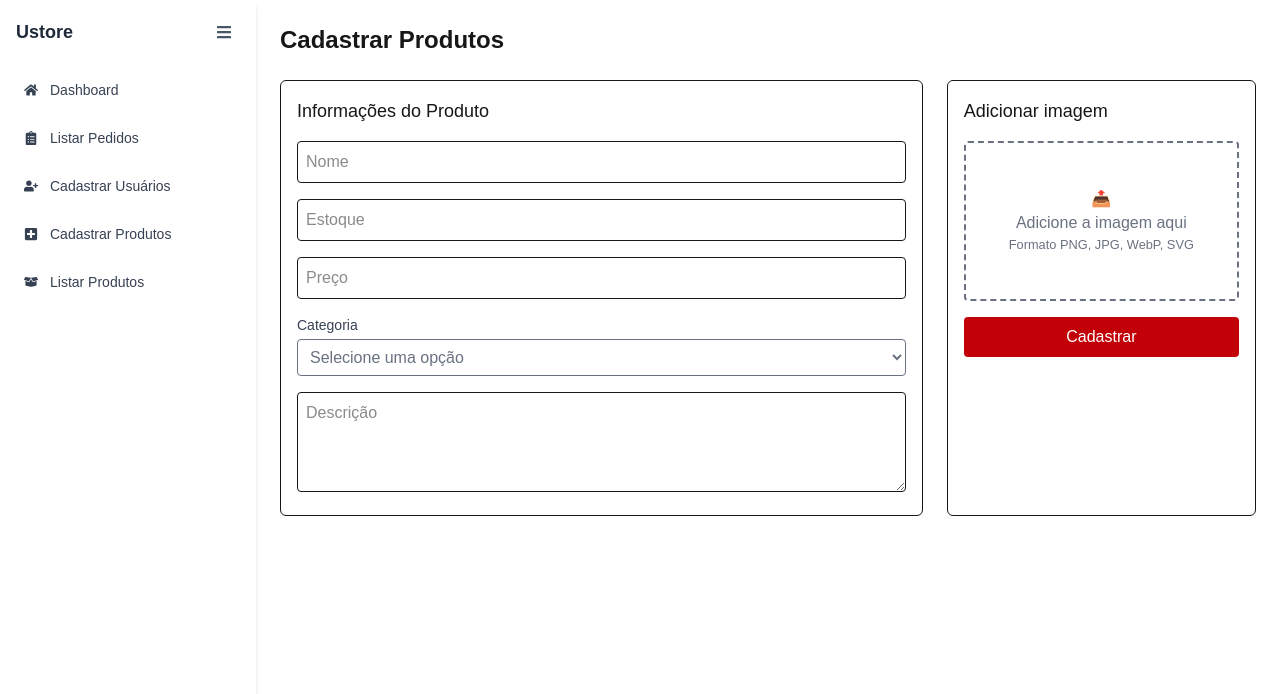
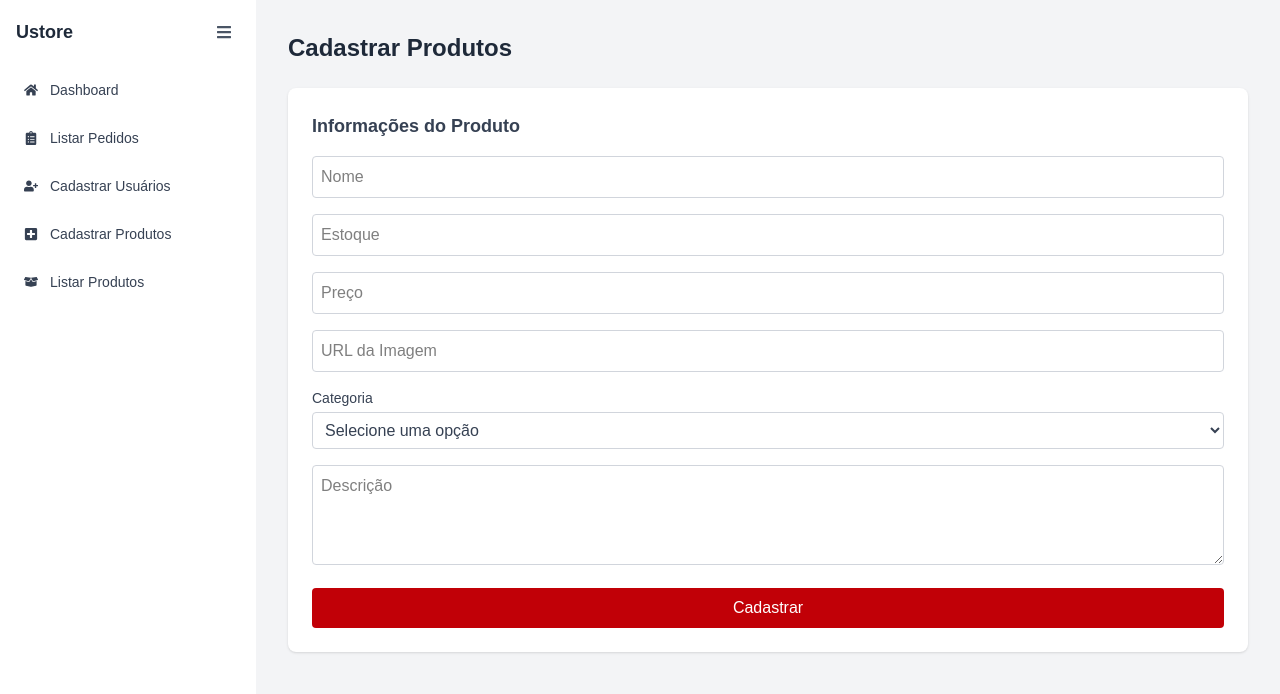
Before and after one commit to Vanessa867/Front_Squad36_Claro, a Next.js app in the folder claro/: page /CadastrarProdutos in a window 1280 px wide. Shown: the top 694 px of the page. Built offline with nearby package versions, Linux system fonts and the light colour scheme.

Commit message:
adjust create product page and list products

```diff
--- a/claro/src/app/CadastrarProdutos/page.tsx
+++ b/claro/src/app/CadastrarProdutos/page.tsx
@@ -5,13 +5,13 @@ import SideNav from "@/app/Dashboard/sidenav";
 import { jwtDecode } from "jwt-decode";
 
 export default function CadastrarProduto() {
-  const [imagem, setImagem] = useState<File | null>(null);
   const [form, setForm] = useState({
     name: '',
     description: '',
     stock: '',
     category: '',
     price: '',
+    imageUrl: '',
   });
 
   const handleChange = (e: React.ChangeEvent<HTMLInputElement | HTMLSelectElement | HTMLTextAreaElement>) => {
@@ -19,35 +19,40 @@ export default function CadastrarProduto() {
     setForm(prev => ({ ...prev, [name]: value }));
   };
 
-  const handleImagemChange = (e: React.ChangeEvent<HTMLInputElement>) => {
-    if (e.target.files && e.target.files[0]) {
-      setImagem(e.target.files[0]);
-    }
-  };
-
   type JwtPayload = {
-    sub: string; // ou 'id', depende do token do seu backend
-    // outros campos se precisar
+    sub: string;
   };
 
   const handleSubmit = async (e: React.FormEvent) => {
     e.preventDefault();
 
-    const token = localStorage.getItem('token'); // ou onde você guarda o JWT
+    const token = localStorage.getItem('token');
     if (!token) {
       alert('Usuário não autenticado');
       return;
     }
 
     const decoded = jwtDecode<JwtPayload>(token);
-    const createdBy = decoded.sub; // ou decoded.id dependendo do seu token
+    const email = decoded.sub;
+    const apiUrl = process.env.NEXT_PUBLIC_API_URL;
 
-    let imgUrl = "";
-    if (imagem) {
-      // Atenção: Isso cria uma URL local temporária, que o backend não consegue acessar.
-      // Você precisa subir a imagem para um serviço e pegar a URL real.
-      imgUrl = URL.createObjectURL(imagem); // só para preview, não para envio real
+    try {
+      const customerResponse = await fetch(`${apiUrl}/customer/email/${email}`, {
+        method: "GET",
+        headers: {
+          "Content-Type": "application/json",
+          "Authorization": `Bearer ${token}`,
+        },
+      });
+
+      if (!customerResponse.ok) {
+        console.error("Erro ao buscar usuário:", await customerResponse.text());
+        alert("Não foi possível buscar informações do usuário.");
+        return;
       }
+
+      const customerData = await customerResponse.json();
+      const createdBy = customerData.id;
 
       const produto = {
         name: form.name,
@@ -55,17 +60,15 @@ export default function CadastrarProduto() {
         stock: parseInt(form.stock),
         category: form.category,
         price: parseFloat(form.price),
-      imgUrl,
-      createdBy, // envia só o id (string)
+        imgUrl: form.imageUrl,
+        createdBy,
       };
 
-    try {
-      const apiUrl = process.env.NEXT_PUBLIC_API_URL
-      const response = await fetch(`${apiUrl}/products`, {
+      const response = await fetch(`${apiUrl}/products/`, {
         method: "POST",
         headers: {
           "Content-Type": "application/json",
-          "Authorization": `Bearer ${localStorage.getItem("token")}`, // IMPORTANTE: enviar o token no header
+          "Authorization": `Bearer ${token}`,
         },
         body: JSON.stringify(produto),
       });
@@ -78,9 +81,8 @@ export default function CadastrarProduto() {
           stock: '',
           category: '',
           price: '',
-
+          imageUrl: '',
         });
-        setImagem(null);
       } else {
         console.error(await response.text());
         alert("Erro ao cadastrar produto.");
@@ -90,16 +92,18 @@ export default function CadastrarProduto() {
       alert("Erro de conexão com o servidor.");
     }
   };
+
   return (
-    <div className="flex">
+    <div className="flex min-h-screen">
       <SideNav />
 
-      <main className="flex-1 p-6">
-        <h1 className="text-2xl font-semibold mb-6">Cadastrar Produtos</h1>
+      <div className="flex-1 p-8 bg-gray-100 min-h-screen">
+        <h1 className="text-2xl font-bold mb-6 text-gray-800">Cadastrar Produtos</h1>
 
-        <form onSubmit={handleSubmit} className="grid grid-cols-1 md:grid-cols-3 gap-6">
-          <div className="md:col-span-2 space-y-4 border p-4 rounded-md">
-            <h2 className="text-lg font-medium">Informações do Produto</h2>
+        <div className="max-w-5xl mx-auto">
+          <form onSubmit={handleSubmit} className="grid grid-cols-1 md:grid-cols-2 gap-6 bg-white p-6 rounded-lg shadow">
+            <div className="space-y-4 col-span-2">
+              <h2 className="text-lg font-semibold text-gray-700">Informações do Produto</h2>
 
               <input
                 name="name"
@@ -107,7 +111,7 @@ export default function CadastrarProduto() {
                 onChange={handleChange}
                 type="text"
                 placeholder="Nome"
-              className="w-full p-2 border rounded"
+                className="w-full p-2 border border-gray-300 rounded text-black"
                 required
               />
               <input
@@ -116,7 +120,7 @@ export default function CadastrarProduto() {
                 onChange={handleChange}
                 type="number"
                 placeholder="Estoque"
-              className="w-full p-2 border rounded"
+                className="w-full p-2 border border-gray-300 rounded text-black"
                 required
                 min={0}
               />
@@ -127,17 +131,27 @@ export default function CadastrarProduto() {
                 type="number"
                 step="0.01"
                 placeholder="Preço"
-              className="w-full p-2 border rounded"
+                className="w-full p-2 border border-gray-300 rounded text-black"
                 required
                 min={0.01}
               />
+              <input
+                name="imageUrl"
+                value={form.imageUrl}
+                onChange={handleChange}
+                type="text"
+                placeholder="URL da Imagem"
+                className="w-full p-2 border border-gray-300 rounded text-black"
+                required
+              />
 
+              <div>
                 <label className="block text-sm font-medium text-gray-700 mb-1">Categoria</label>
                 <select
                   name="category"
                   value={form.category}
                   onChange={handleChange}
-              className="w-full p-2 border rounded text-gray-500"
+                  className="w-full p-2 border border-gray-300 rounded text-gray-700 text-black"
                   required
                 >
                   <option value="">Selecione uma opção</option>
@@ -145,41 +159,16 @@ export default function CadastrarProduto() {
                   <option value="acessorios">Acessórios</option>
                   <option value="smartphones">Smartphones</option>
                 </select>
+              </div>
 
               <textarea
                 name="description"
                 value={form.description}
                 onChange={handleChange}
                 placeholder="Descrição"
-              className="w-full p-2 border rounded min-h-[100px]"
+                className="w-full p-2 border border-gray-300 rounded min-h-[100px] text-black"
                 required
               />
-          </div>
-
-          <div className="space-y-4 border p-4 rounded-md">
-            <h2 className="text-lg font-medium">Adicionar imagem</h2>
-
-            <label
-              className="flex flex-col items-center justify-center w-full h-40 border-2 border-dashed rounded cursor-pointer hover:bg-gray-50 text-gray-500"
-            >
-              <input
-                type="file"
-                accept="image/*"
-                className="hidden"
-                onChange={handleImagemChange}
-              />
-              <span>📤</span>
-              <p>Adicione a imagem aqui</p>
-              <small>Formato PNG, JPG, WebP, SVG</small>
-            </label>
-
-            {imagem && (
-              <img
-                src={URL.createObjectURL(imagem)}
-                alt="Prévia da imagem"
-                className="w-full max-h-40 object-contain rounded"
-              />
-            )}
 
               <button
                 type="submit"
@@ -189,7 +178,8 @@ export default function CadastrarProduto() {
               </button>
             </div>
           </form>
-      </main>
+        </div>
+      </div>
     </div>
   );
 }
--- a/claro/src/app/ListProducts/page.tsx
+++ b/claro/src/app/ListProducts/page.tsx
@@ -26,7 +26,7 @@ export default function ListarProdutos() {
     const [products, setProducts] = useState<Product[]>([]);
     const [page, setPage] = useState(0);
 
-    const limit = 10;
+    const limit = 7;
 
     const apiUrl = process.env.NEXT_PUBLIC_API_URL
 
```
Lines whose indentation alone changed are shown as unchanged.
